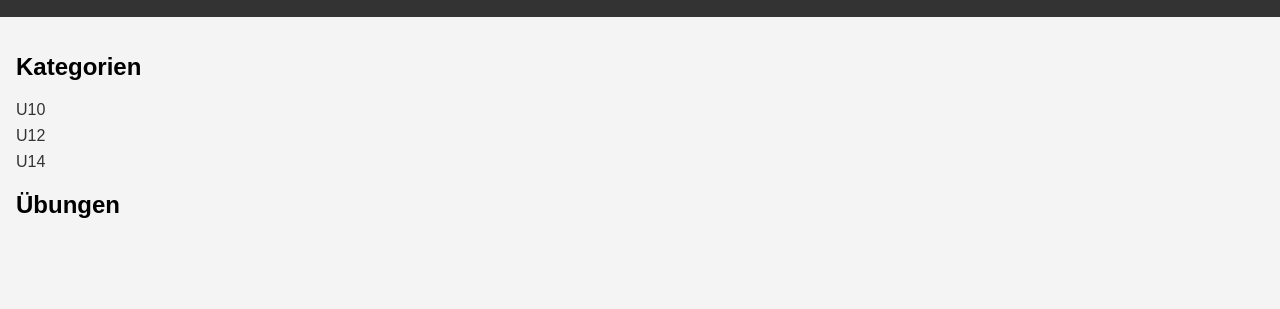
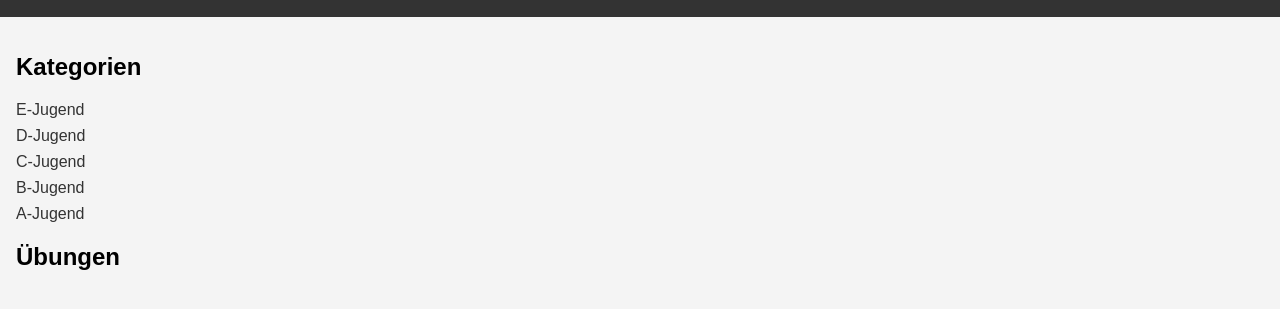
Before and after one commit to HSGTraining/HSGPinauUebungen, a plain HTML site: page index.html in a window 1280 px wide. Shown: the part 95-404 px from the top of the page. Drawn offline with Linux system fonts and the light colour scheme.

Commit message:
index.html aktualisieren

```diff
--- a/index.html
+++ b/index.html
@@ -14,10 +14,12 @@
         <section id="categories">
             <h2>Kategorien</h2>
             <ul>
-                <li><a href="#" onclick="filterExercises('U10')">U10</a></li>
-                <li><a href="#" onclick="filterExercises('U12')">U12</a></li>
-                <li><a href="#" onclick="filterExercises('U14')">U14</a></li>
-                <!-- Weitere Altersgruppen hinzufügen -->
+                <li><a href="#" onclick="filterExercises('E-Jugend')">E-Jugend</a></li>
+                <li><a href="#" onclick="filterExercises('D-Jugend')">D-Jugend</a></li>
+                <li><a href="#" onclick="filterExercises('C-Jugend')">C-Jugend</a></li>
+                <li><a href="#" onclick="filterExercises('B-Jugend')">B-Jugend</a></li>
+                 <li><a href="#" onclick="filterExercises('A-Jugend')">A-Jugend</a></li>
+                 <!-- Weitere Altersgruppen hinzufügen -->
             </ul>
         </section>
         <section id="exercises">
```
